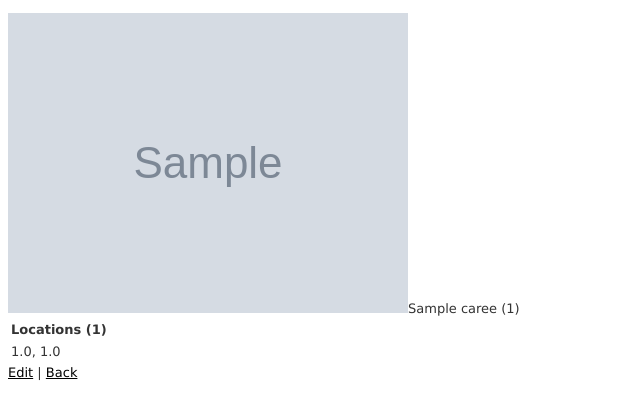
After one commit to code4tottori/murabito-a, a Rails app: page /carees/1/locations in a window 1280 px wide. The commit adds this page. Shown: the top 419 px of the page, without its empty margins (0-640 px from the left). Run offline with Rails 7, Linux system fonts and the light colour scheme; tables that the repository leaves empty hold one stand-in row (values such as "Sample post"); grey boxes marked "Sample" are stand-in pictures; style sheets or scripts are compiled from the project's sources; some libraries are stand-ins or nearby versions.

Commit message:
/carees/id/locations 実装

```diff
--- a/dystopia/app/controllers/carees_controller.rb
+++ b/dystopia/app/controllers/carees_controller.rb
@@ -1,5 +1,18 @@
 class CareesController < ApplicationController
-  before_action :set_caree, only: [:show, :edit, :update, :destroy]
+  before_action :set_caree, only: [:show, :edit, :update, :destroy, :locations]
+
+  # GET /carees/1/locations
+  def locations
+    @locations = Event.where(caree_id:@caree).where.not(latitude:nil).where.not(longitude:nil) \
+                  .order("id DESC").limit(10) \
+                  .pluck(:latitude, :longitude).map{|v|
+                    {latitude:v[0], longitude:v[1]}
+                  }
+    respond_to do |format|
+      format.html { render :show_locations }
+      format.json { render :show_locations }
+    end
+  end
 
   # GET /carees
   # GET /carees.json
--- /dev/null
+++ b/dystopia/app/views/carees/show_locations.html.erb
@@ -0,0 +1,24 @@
+<p id="notice"><%= notice %></p>
+
+<div><img src="<%= @caree.icon %>" /><span><%= @caree.name %> (<%= @caree.id %>)</span></div>
+
+<table>
+  <thead>
+    <tr>
+      <th>Locations (<%= @locations.count %>)</th>
+    </tr>
+  </thead>
+
+  <tbody>
+    <% @locations.each do |location| %>
+      <tr>
+        <td>
+          <%= location[:latitude] %>, <%= location[:longitude] %>
+        </td>
+      </tr>
+    <% end %>
+  </tbody>
+</table>
+
+<%= link_to 'Edit', edit_caree_path(@caree) %> |
+<%= link_to 'Back', carees_path %>
--- a/dystopia/app/views/events/index.html.erb
+++ b/dystopia/app/views/events/index.html.erb
@@ -17,7 +17,7 @@
   <tbody>
     <% @events.each do |event| %>
       <tr>
-        <td><%= Caree.find(event.caree_id).name %></td>
+        <td><%= caree = Caree.find(event.caree_id); "#{caree.name} (#{caree.id})" %></td>
         <td><%= event.event %></td>
         <td><%= event.heartrate %></td>
         <td>
--- a/dystopia/config/routes.rb
+++ b/dystopia/config/routes.rb
@@ -1,6 +1,10 @@
 Rails.application.routes.draw do
   resources :events
-  resources :carees
+  resources :carees do
+    member do
+      get "locations"
+    end
+  end
 
   get '/', :to => redirect('/googlemap_marker.html')
   resources :mqtturis, only:[:index], path:'mqtturi'
```
Also changed, not shown: dystopia/app/views/carees/show_locations.json.jbuilder (added).
